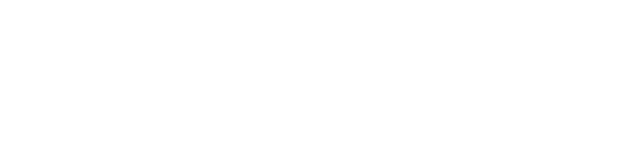
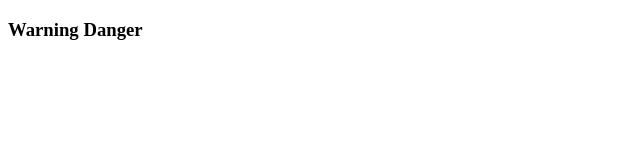
Before and after one commit to leopoldovcm/python, a plain HTML site: page index.html in a window 1280 px wide. Shown: the whole page, without its empty margins (0-640 px from the left). Drawn offline with Linux system fonts and the light colour scheme.

Commit message:
Added Features

```diff
--- a/index.html
+++ b/index.html
@@ -3,9 +3,12 @@
 <head>
     <meta charset="UTF-8">
     <meta name="viewport" content="width=device-width, initial-scale=1.0">
-    <title>Document</title>
+    <title>Document!!!</title>
 </head>
 <body>
-
+    <h3>
+        <strong>Warning</strong>
+        <strong>Danger</strong>
+    </h3>
 </body>
 </html>
```
